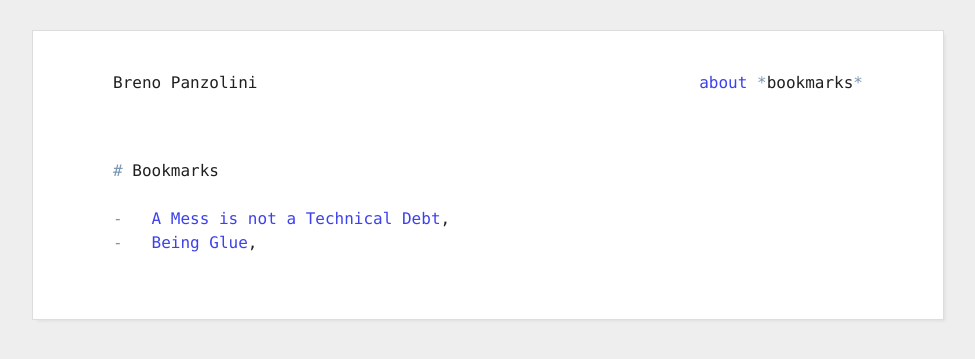
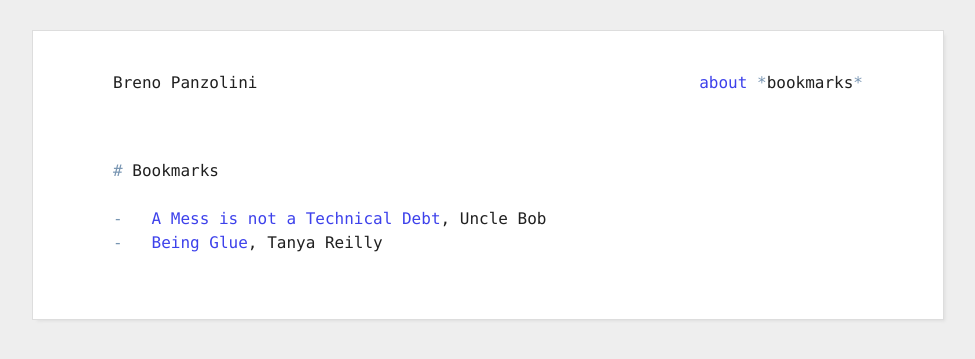
Before and after one commit to brenopanzolini/personal-page, a Jekyll site: the page built from bookmarks.html, in a window 1280 px wide. Shown: the top 359 px of the page, without its empty margins (152-1127 px from the left). Built offline with Jekyll 4.4.1, drawn with Linux system fonts in a browser that asks for light colours.

Commit message:
Update bookmarks.html

```diff
--- a/bookmarks.html
+++ b/bookmarks.html
@@ -7,6 +7,6 @@ permalink: /bookmarks
 
 <ul>
     {% for b in site.data.bookmarks %}
-        {% include bookmark_item.html name=b.name url=b.url %}
+        {% include bookmark_item.html name=b.name author=b.author url=b.url %}
     {% endfor %}
 </ul>
```
